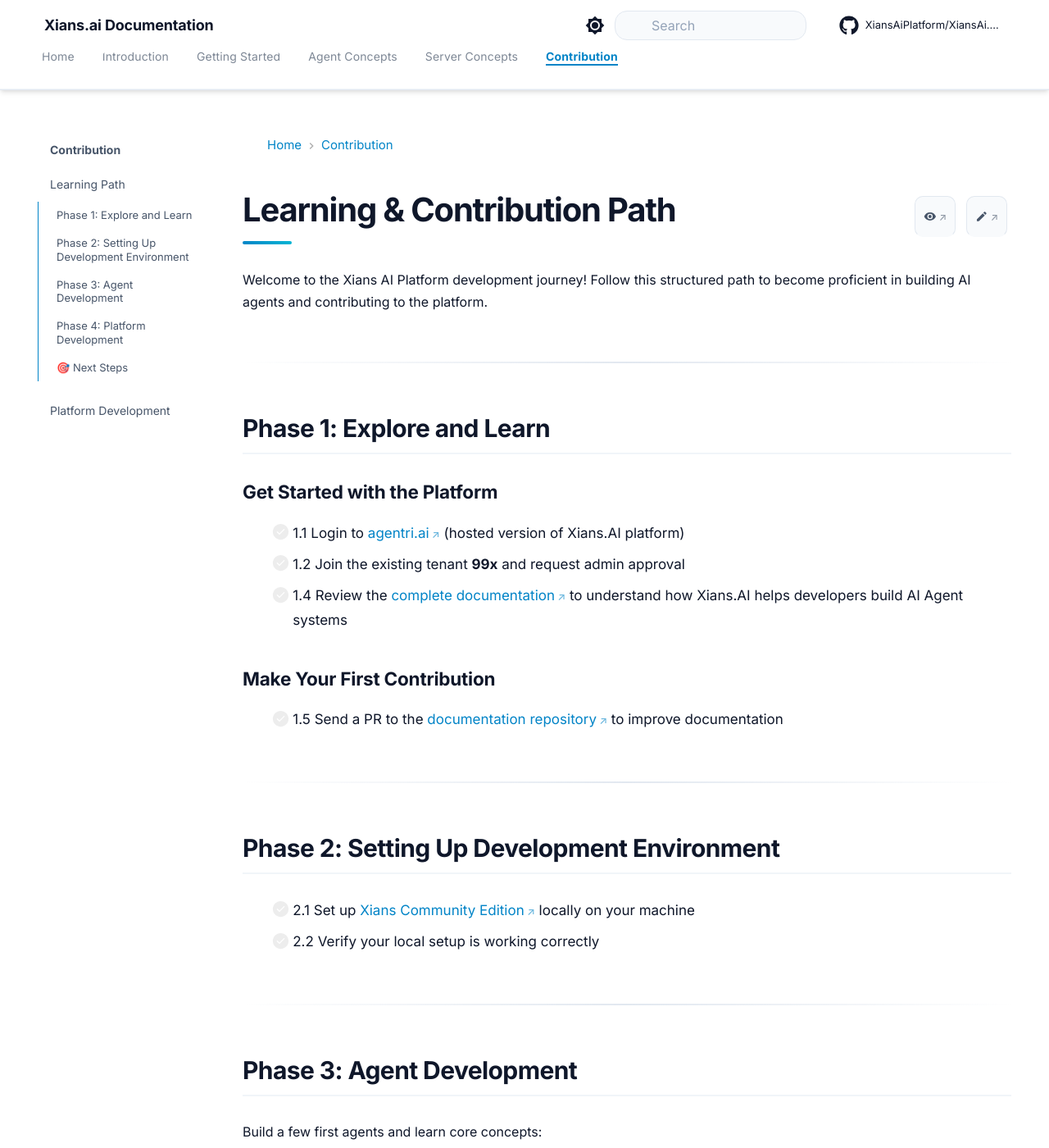
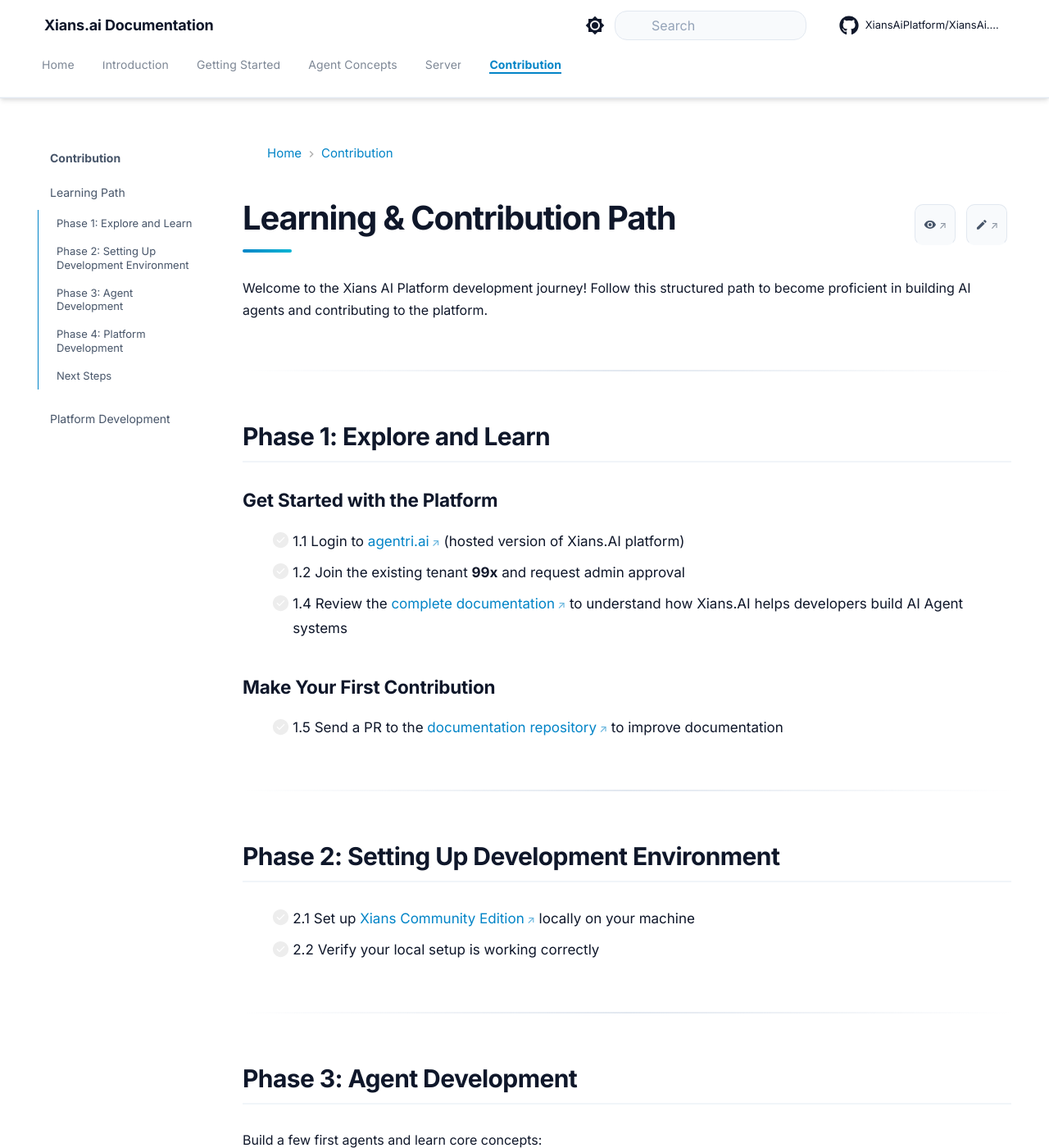
Before and after one commit to XiansAiPlatform/XiansAi.Docs, an MkDocs documentation site: the page built from docs/contribution/learning-path.md, in a window 1280 px wide and 1400 px high. Shown: the whole window at 82% size. Built offline with MkDocs 1.6.1 and Material for MkDocs 9.7.7, drawn with Linux system fonts in a browser that asks for light colours; comment, search, counter and statistics services are not loaded; the version menu is left out; some of the changed text lies outside the part shown.

Commit message:
Refactor mkdocs.yml to consolidate 'Server Concepts' into 'Server' and improve documentation navigation. Update 'learning-path.md' to clarify next steps and enhance readability. Adjust CSS styles for better spacing in the hero section.

```diff
--- a/docs/contribution/learning-path.md
+++ b/docs/contribution/learning-path.md
@@ -58,7 +61,7 @@
 
 ---
 
-## 🎯 Next Steps
+## Next Steps
 
 After completing this learning path, you'll be ready to:
 
--- a/docs/stylesheets/extra.css
+++ b/docs/stylesheets/extra.css
@@ -236,8 +236,8 @@
   background: var(--xians-bg-primary);
   border-bottom: 1px solid var(--xians-border-light);
   backdrop-filter: blur(10px);
-  padding-top: 0.25rem;
-  padding-bottom: 0;
+  padding-top: 0.75rem;
+  padding-bottom: 0rem;
 }
 
 .md-tabs__link {
@@ -1559,13 +1559,6 @@
    END OF STYLES
    ========================================================================== */
 
-
-  border-radius: var(--xians-radius-xl);
-  margin: var(--xians-space-xl) 0;
-  text-align: center;
-  box-shadow: var(--xians-shadow-xl);
-}
-
 .hero h1 {
   color: white;
   margin-bottom: var(--xians-space-md);
--- a/mkdocs.yml
+++ b/mkdocs.yml
@@ -25,11 +25,11 @@
     - Human-in-the-Loop: concepts/hitl-tasks.md
     - Webhooks: concepts/webhook.md
     - Workflows: concepts/workflows.md
-  - Server Concepts:
+  - Server:
+    - Encryption: server/encryption.md
+    - Scaling: server/scaling.md
     - Web User SDK: https://github.com/XiansAiPlatform/sdk-web-typescript
     - HTTP User API: https://github.com/XiansAiPlatform/XiansAi.Server/blob/main/XiansAi.Server.Src/docs/user-api/index.md
-    - Encryption: server/encryption.md
-    - Scaling: server/scaling.md
   - Contribution:
     - Learning Path: contribution/learning-path.md
     - Platform Development: contribution/platform-development.md
```
Also changed, not shown: other parts of docs/contribution/learning-path.md (+3 -0 lines).
